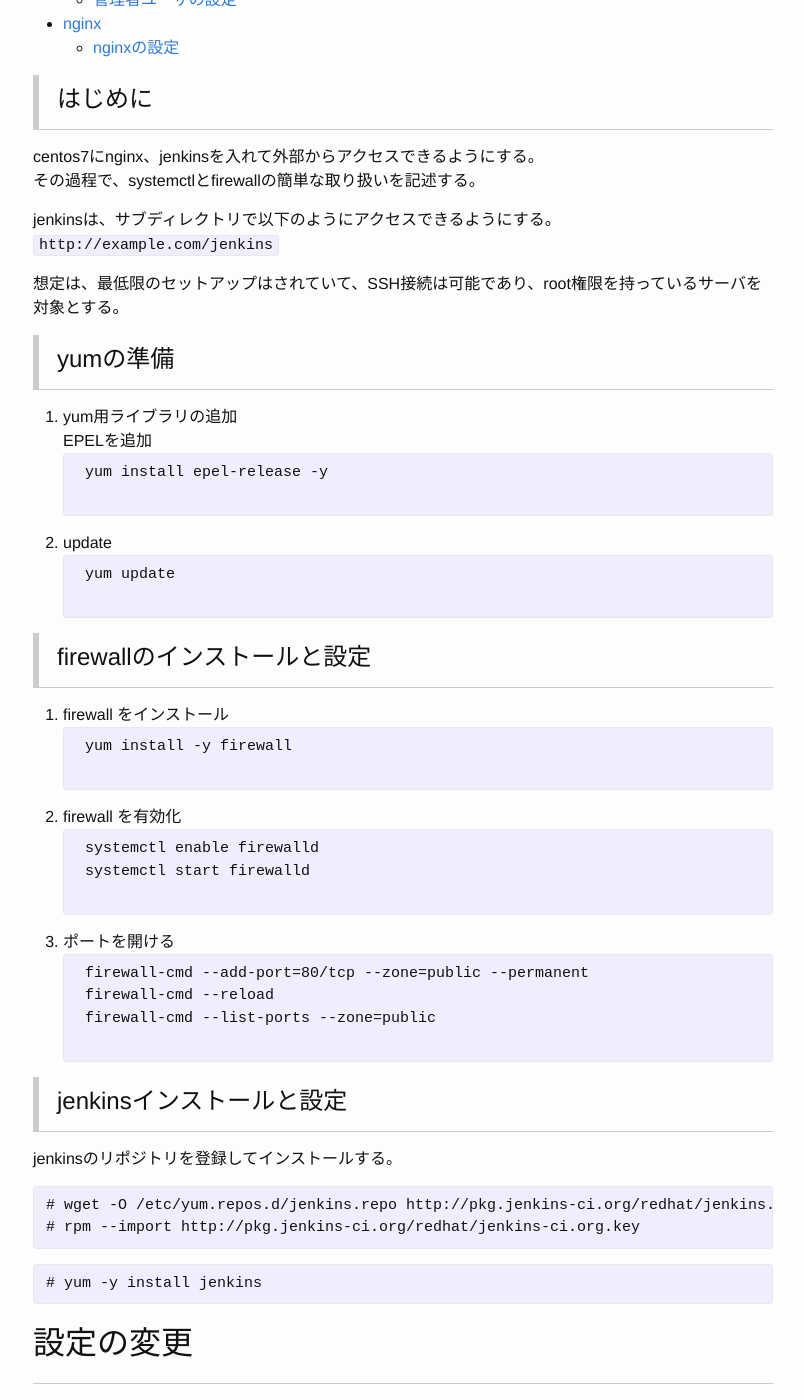
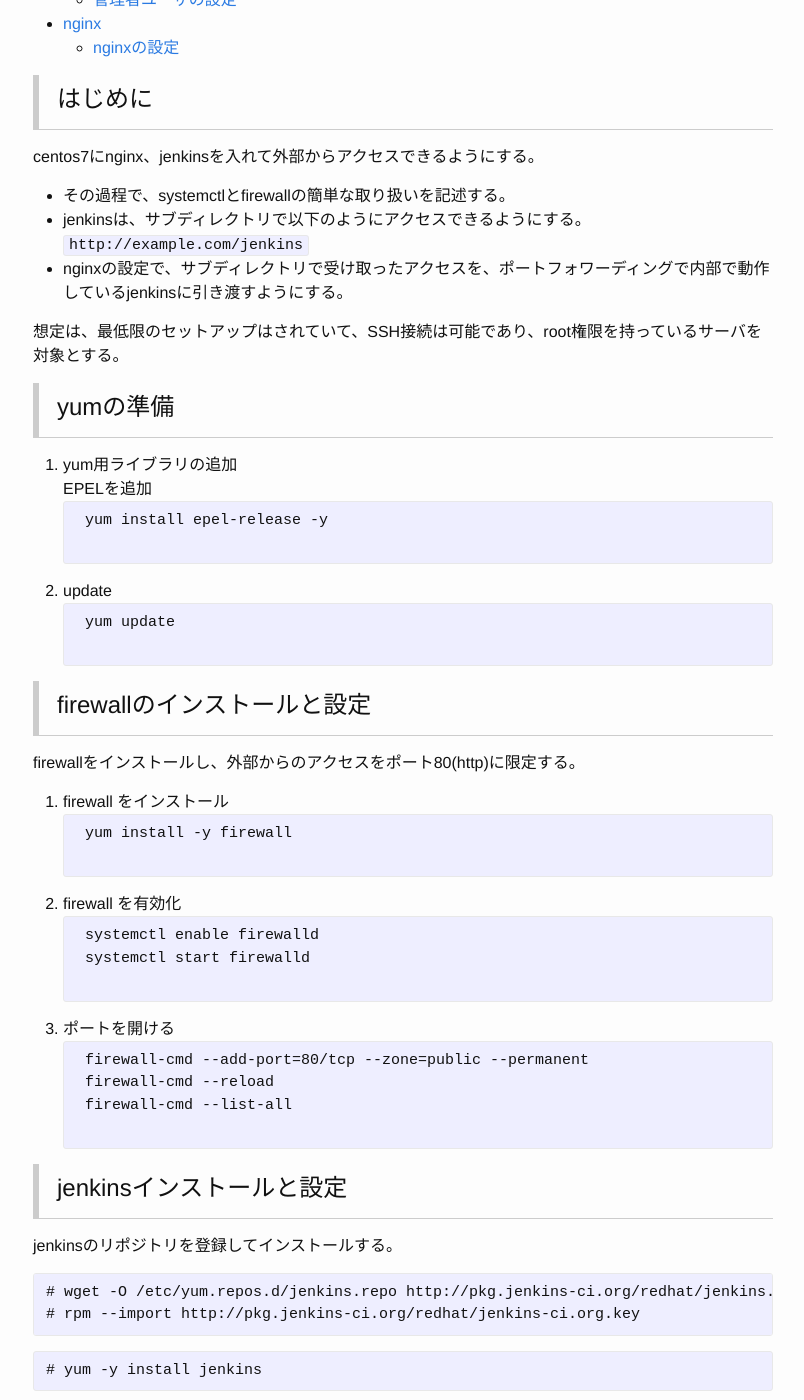
Before and after one commit to snjxnksm/snjxnksm.github.io, a Jekyll site: the page built from _posts/2016-09-30-nginx_jenkins.md, in a window 1280 px wide and 1400 px high, scrolled down 431 px. Shown: the whole window, without its empty margins (237-1041 px from the left). Built offline with Jekyll 4.4.1, drawn with Linux system fonts in a browser that asks for light colours; some of the changed text lies outside the part shown.

Commit message:
記述の更新

```diff
--- a/_posts/2016-09-30-nginx_jenkins.md
+++ b/_posts/2016-09-30-nginx_jenkins.md
@@ -14,10 +14,10 @@ categories:
 # はじめに
 
 centos7にnginx、jenkinsを入れて外部からアクセスできるようにする。
-その過程で、systemctlとfirewallの簡単な取り扱いを記述する。
-
-jenkinsは、サブディレクトリで以下のようにアクセスできるようにする。
-`http://example.com/jenkins`
+* その過程で、systemctlとfirewallの簡単な取り扱いを記述する。
+* jenkinsは、サブディレクトリで以下のようにアクセスできるようにする。
+  `http://example.com/jenkins`
+* nginxの設定で、サブディレクトリで受け取ったアクセスを、ポートフォワーディングで内部で動作しているjenkinsに引き渡すようにする。
 
 想定は、最低限のセットアップはされていて、SSH接続は可能であり、root権限を持っているサーバを対象とする。
 
@@ -35,6 +35,8 @@ jenkinsは、サブディレクトリで以下のようにアクセスできる
 
 # firewallのインストールと設定
 
+firewallをインストールし、外部からのアクセスをポート80(http)に限定する。
+
 0. firewall をインストール
     <pre>
     yum install -y firewall
@@ -48,7 +50,7 @@ jenkinsは、サブディレクトリで以下のようにアクセスできる
     <pre>
     firewall-cmd --add-port=80/tcp --zone=public --permanent
     firewall-cmd --reload
-    firewall-cmd --list-ports --zone=public
+    firewall-cmd --list-all
     </pre>
 
 # jenkinsインストールと設定
@@ -82,7 +84,7 @@ JENKINS_ARGS="--prefix=/jenkins --httpListenAddress=127.0.0.1"
 ##  管理者ユーザの設定
 
 ここまでの作業で、8080ポートにてjenkinsが動作しているはず。
-バンドルされているfirefoxなどのブラウザで `http://localhost:8080/jenkins` にログインすると、権限を設定せよという画面出てくる。
+もし、作業しているCentOS7がGUIインストールされている場合は、バンドルされているfirefoxなどのブラウザで `http://localhost:8080/jenkins` にログインすると、権限を設定せよという画面出てくる。
 Administrator Password欄に、画面に指示されているファイルの中身を入力する。
 そのあとは初期設定を実行する。
 初期設定画面では、プラグインの指定と全権管理者を設定する。
```
Also changed, not shown: _posts/2016-09-29-create_centos7_jenkins.md (+1 -1 lines), _posts/2016-10-28-centos7_network_setting.md (+1 -1 lines).
